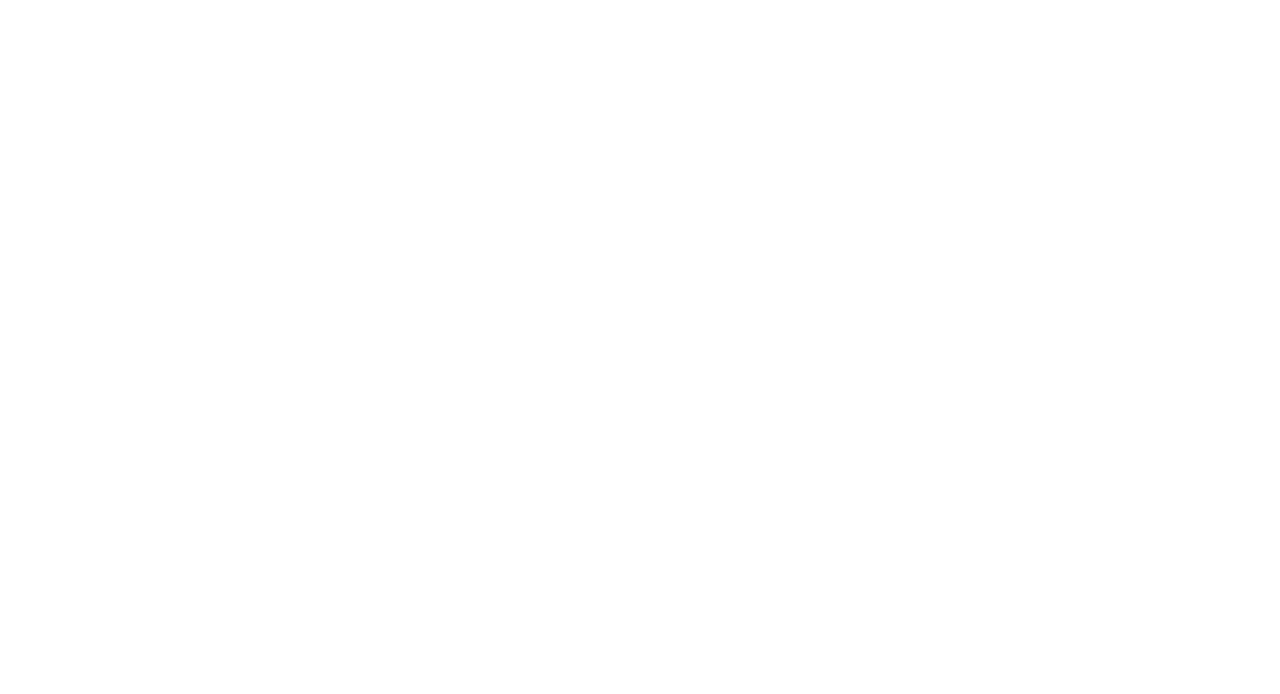
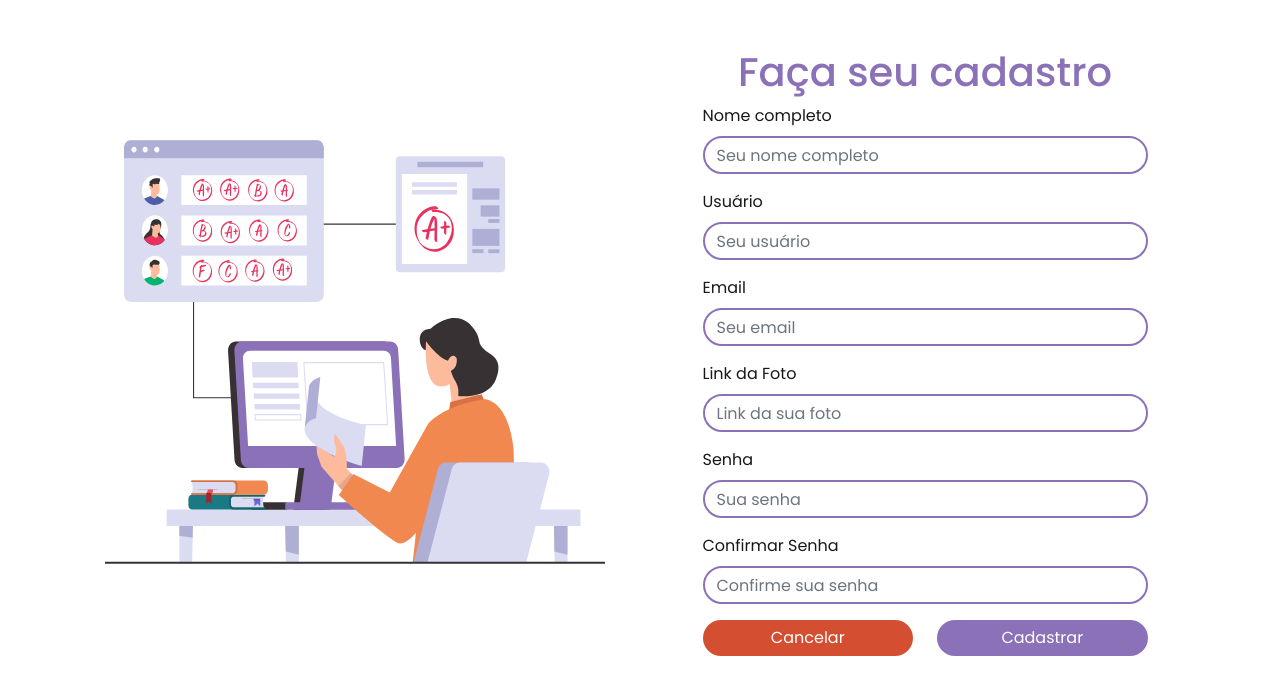
Before and after one commit to projetogen/Cativa, an Angular app: page /cadastrar in a window 1280 px wide. Shown: the top 694 px of the page. Built offline with nearby package versions, Linux system fonts and the light colour scheme.

Commit message:
alterações no cadastrar

```diff
--- a/src/app/app.component.html
+++ b/src/app/app.component.html
@@ -1,23 +1,14 @@
-
-<app-menu></app-menu>
 
 <router-outlet></router-outlet>
 
-
-<!-- <app-menu></app-menu>
-
+<!--
 
 <app-menu></app-menu>
-
 <app-section1-landingpage></app-section1-landingpage>
 <app-tema></app-tema>
 <app-postagem></app-postagem>
+<app-footer></app-footer>
+<app-login></app-login>
+<app-cadastrar></app-cadastrar>
 
-<app-footer></app-footer>
-
- -->
-<app-login></app-login>
-
-
-
-<app-cadastrar></app-cadastrar>
+-->
--- a/src/app/cadastrar/cadastrar.component.html
+++ b/src/app/cadastrar/cadastrar.component.html
@@ -1,6 +1,7 @@
 <div class="container">
 
   <div class="row ">
+
     <!-- Imagem do cadastro -->
     <div class="col-md-6 d-flex justify-content-center" >
       <img src="../../assets/img/cadastrar.svg" alt="" width="500px">
@@ -11,7 +12,7 @@
       <div class="row d-flex justify-content-center">
         <div class="col-md-10">
 
-          <h1 class="text-center">Cadastro</h1>
+          <h1 class="text-center">Faça seu cadastro</h1>
 
           <div class="form-group">
             <label for="nome">Nome completo</label>
@@ -44,7 +45,7 @@
           </div>
 
           <div class="d-flex justify-content-center">
-            <button type="submit" class="btn btn-danger mr-4 btn-cancelar" >Cancelar</button>
+            <button type="submit" class="btn btn-danger mr-4 btn-cancelar" routerLink='/entrar'>Cancelar</button>
             <button type="submit" class="btn btn-success btn-cadastrar">Cadastrar</button>
           </div>
 
--- a/src/app/menu/menu.component.html
+++ b/src/app/menu/menu.component.html
@@ -26,7 +26,7 @@
           <ul class="navbar-nav d-flex align-items-center ">
 
             <li class="nav-item active">
-              <a class="nav-link px-4" href="">
+              <a class="nav-link px-4" href="#">
                 <p class="cor-da-fonte dmsans" routerLink="/inicio">Início</p>
               </a>
             </li>
@@ -44,19 +44,15 @@
             </li>
 
             <li class="nav-item ">
-              <a class="nav-link px-4 " href="">
+              <a class="nav-link px-4 " href="#">
                 <p class="cor-da-fonte dmsans" routerLink="/depoimentos">Depoimentos</p>
               </a>
             </li>
 
             <li class="nav-item">
 
-              <a class="nav-link px-4" href="">
-                <img src="assets/icons/login.svg" width="120" height="" alt="">
-
               <a class="nav-link px-4" href="#">
                 <img src="../../assets/icons/entrar.svg" width="120" height="" alt="">
-
               </a>
             </li>
 
```
